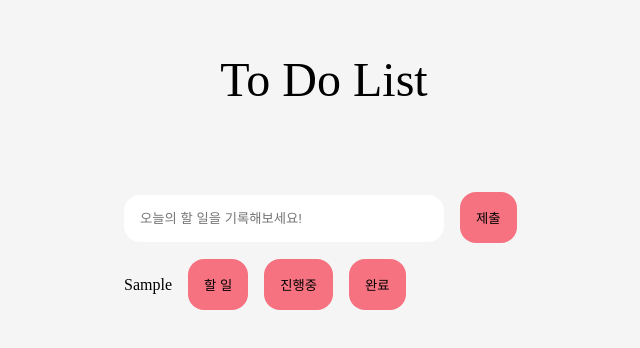
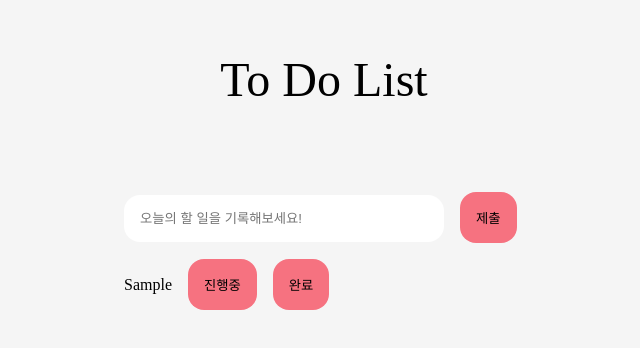
Before and after one commit to choongnyeong6215/TO-DO-LIST, a React (Create React App) app: page / in a window 1280 px wide. Both pictures are taken after typing "Sample" into the empty fields and a click on the button "제출". Shown: the top 348 px of the page, without its empty margins (316-956 px from the left). Built offline with nearby package versions, Linux system fonts and the light colour scheme.

Commit message:
컴포넌트 분할

```diff
--- a/src/components/CreateToDo.tsx
+++ b/src/components/CreateToDo.tsx
@@ -8,11 +8,11 @@ const CreateToDo = () => {
 
     const {register, handleSubmit, setValue} = useForm<FormItfc>();
 
-    const setToDo = useSetRecoilState(toDoState);
+    const setToDos = useSetRecoilState(toDoState);
 
     // 유효한 경우 리스트 업데이트
     const isValid = ({toDo} : FormItfc) => {
-    setToDo((prevToDoList) => [{id : Date.now(), text : toDo, category : "TO_DO"}, ...prevToDoList]);
+    setToDos((prevToDoList) => [{id : Date.now(), text : toDo, category : "TO_DO"}, ...prevToDoList]);
     setValue("toDo", "");
     }
 
--- a/src/components/ToDo.tsx
+++ b/src/components/ToDo.tsx
@@ -1,15 +1,28 @@
+import { useSetRecoilState } from "recoil";
 import { ToDoListItfc } from "../interface/toDointerface";
 import { ToDoAddBtn, ToDoLi } from "../styles/ToDoListStyle";
+import { toDoState } from "../atom/toDoState";
 
-const ToDo = ({text} : ToDoListItfc) => {
-  return (
-    <ToDoLi>
-        <span>{text}</span>
-        <ToDoAddBtn>할 일</ToDoAddBtn>
-        <ToDoAddBtn>진행중</ToDoAddBtn>
-        <ToDoAddBtn>완료</ToDoAddBtn>
-    </ToDoLi>
-  )
+const ToDo = ({id, text, category} : ToDoListItfc) => {
+
+    const setToDos = useSetRecoilState(toDoState);
+
+    // 카테고리 변경 함수
+    const handleChgCategory = (e : React.MouseEvent<HTMLButtonElement>) => {
+        setToDos((prevToDoList) => {
+            return prevToDoList;
+        })
+    };
+
+    return (
+        <ToDoLi>
+            <span>{text}</span>
+            {/* 현재 카테고리에 적합한 버튼 렌더링 */}
+            {category !== "TO_DO" && <ToDoAddBtn name="TO_DO" onClick={handleChgCategory}>할 일</ToDoAddBtn>}
+            {category !== "DOING" && <ToDoAddBtn name="DOING" onClick={handleChgCategory}>진행중</ToDoAddBtn>}
+            {category !== "DONE" && <ToDoAddBtn name="DONE" onClick={handleChgCategory}>완료</ToDoAddBtn>}
+        </ToDoLi>
+    )
 }
 
 export default ToDo
--- a/src/components/ToDoList.tsx
+++ b/src/components/ToDoList.tsx
@@ -7,7 +7,9 @@ import ToDo from "./ToDo";
 const ToDoList = () => {
 
   // 리스트 상태 관리
-  const toDo = useRecoilValue(toDoState);
+  const toDos = useRecoilValue(toDoState);
+
+  console.log(toDos);
 
   return (
     <div>
@@ -17,8 +19,8 @@ const ToDoList = () => {
         </Header>
         <CreateToDo />
         <ToDoUl>
-          {toDo.map((list) => (
-            <ToDo key={list.id} id={list.id} text={list.text} category={list.category} />
+          {toDos.map((toDo) => (
+            <ToDo key={toDo.id} id={toDo.id} text={toDo.text} category={toDo.category} />
           ))}
         </ToDoUl>
       </Container>
```
